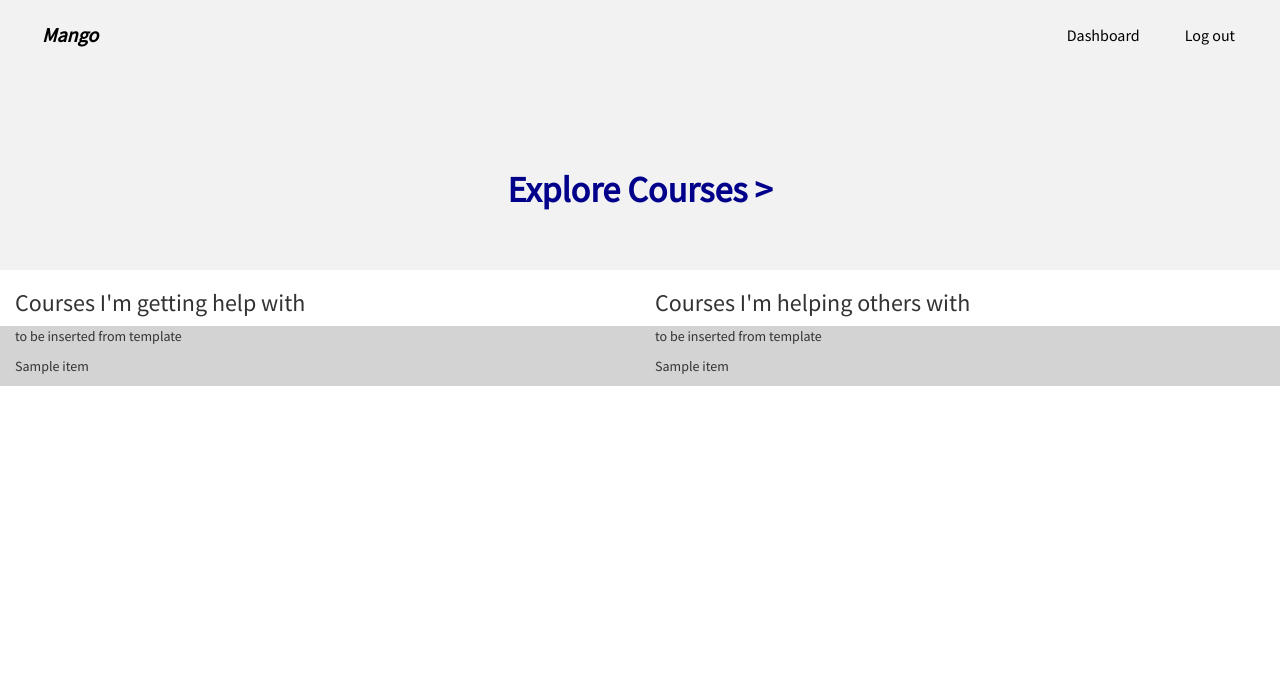
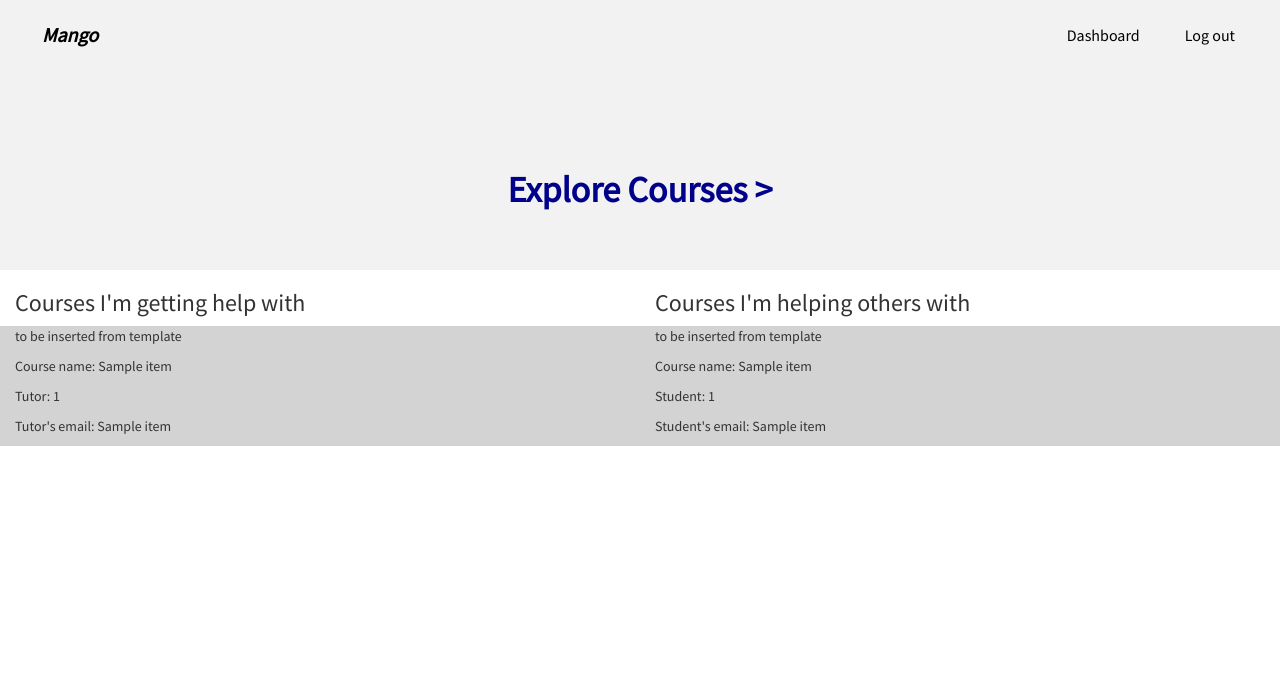
Before and after one commit to NishanthAthreya/Mango, a Flask app: template templates/dashboard.html in a window 1280 px wide. Shown: the top 676 px of the page. Run offline with Flask 2, Linux system fonts and the light colour scheme; the template is opened without the code that fills it: most values are stand-ins (such as "Sample title", 1, 10 or a date in 2020); some libraries are stand-ins or nearby versions.

Commit message:
edited templating stuff

```diff
--- a/templates/dashboard.html
+++ b/templates/dashboard.html
@@ -120,8 +120,10 @@ update pictures in team cards
 				<!-- delete this-->
 				<p>to be inserted from template</p>
 
-				{% for item in learning_list %}
-					<p>{{item.title}}</p>
+				{% for item in outer_list %}
+					<p>Course name: {{item[2]}} </p>
+					<p>Tutor: {{item[0]}} </p>
+					<p>Tutor's email: {{item[1]}} </p>
 				{% endfor %}
 
 
@@ -131,8 +133,10 @@ update pictures in team cards
 				<!--delete this -->
 				<p>to be inserted from template</p>
 
-				{% for item in teaching_list %}
-					<p>{{item.title}}</p>
+				{% for item in outer_list %}
+					<p>Course name: {{item[2]}} </p>
+					<p>Student: {{item[0]}} </p>
+					<p>Student's email: {{item[1]}} </p>
 				{% endfor %}
 
 			</div>
```
